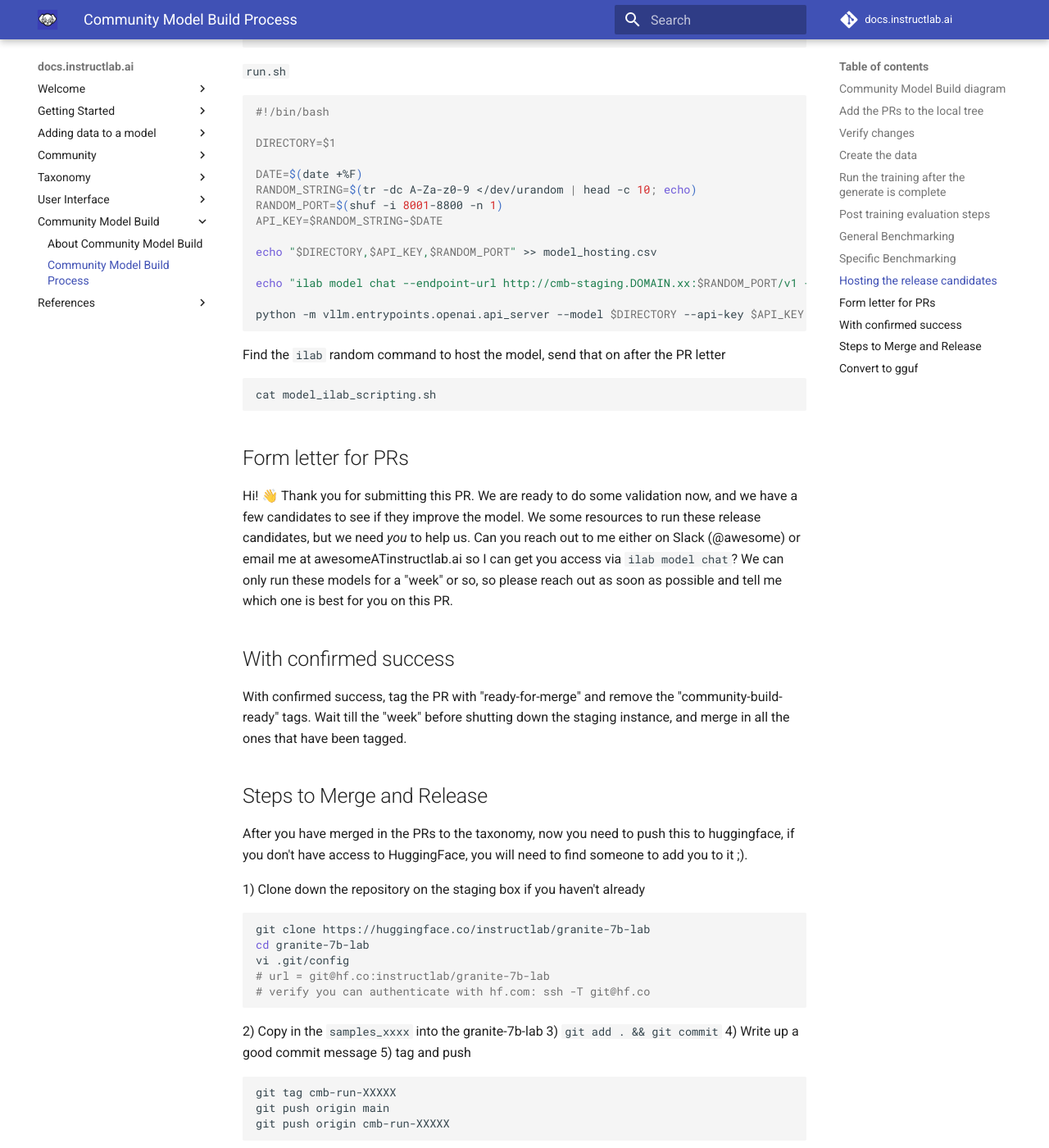
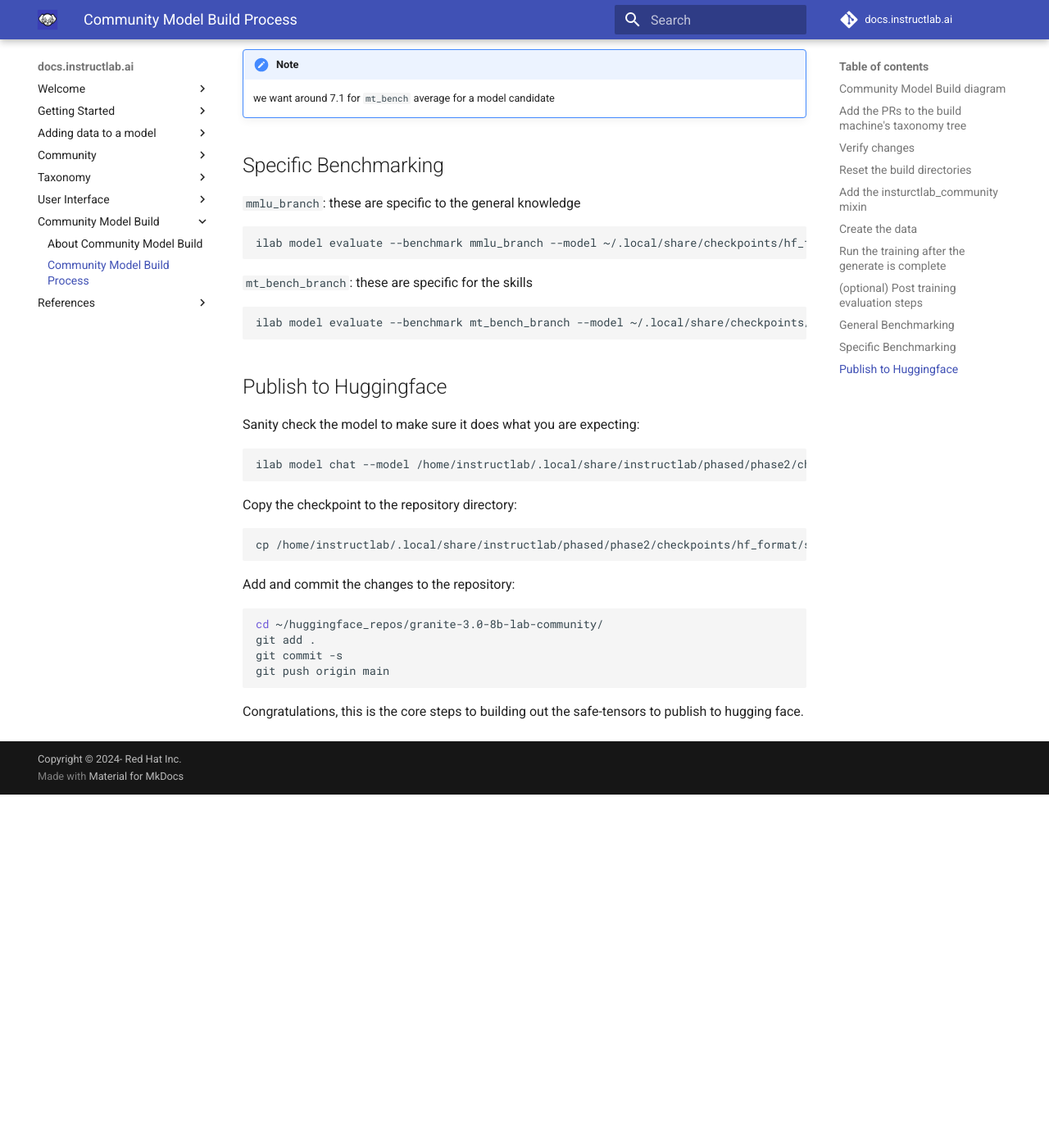
Before and after one commit to instructlab/docs.instructlab.ai, an MkDocs documentation site: the page built from docs/cmb/build_process.md, in a window 1280 px wide and 1400 px high, scrolled down 3019 px. Shown: the whole window at 82% size. Built offline with MkDocs 1.6.1 and Material for MkDocs 9.7.7, drawn with Linux system fonts in a browser that asks for light colours; comment, search, counter and statistics services are not loaded; after the commit the page ends 3988 px from its top, so only the background shows below that; some of the changed text lies outside the part shown.

Commit message:
Updates for Dec 13th granite-3.0-8b-lab-community
These are the direct steps for the build that happened on Dec 13th.

Signed-off-by: JJ Asghar <awesome@ibm.com>

````diff
--- a/docs/cmb/build_process.md
+++ b/docs/cmb/build_process.md
@@ -1,19 +1,31 @@
 
 !!! note
     This document is the Community Build Process, these are the general steps to get the cmb built.
+    If you are looking for the [config.yaml](https://gist.github.com/jjasghar/436931fbee1d34f029f3c099311301c3) that worked for `granite-3.0-8b-base` there it is.
+
 
 ## Community Model Build diagram
 
 ![](../images/instructlab_cmb_build.png)
 
-## Add the PRs to the local tree
+We have created a default `build.sh` script, which will live in a repository (soon). The actual commands are
+explained here, and this should be considered the source of truth.
 
-Add the PRs you want to be built into the run. Tag the PRs with "cmb-running."
+## Add the PRs to the build machine's taxonomy tree
 
+Add the [PRs](https://github.com/instructlab/taxonomy/pulls) you want to be built into the run. Tag the PRs with "cmb-running."
+
+Example:
 ```bash
 mkdir -p compositional_skills/general/synonyms
 vi compositional_skills/general/synonyms/attribution.txt
 vi compositional_skills/general/synonyms/qna.yaml
+```
+Or if you are pulling from GitHub:
+```bash
+cd ~/.local/share/instructlab/taxonomy
+git fetch origin pull/ID/head:BRANCH_NAME
+git checkout BRANCHNAME
 ```
 
 ## Verify changes
@@ -30,21 +42,44 @@
     3rd, 2024. If you have different hardware you'll need a different profile, and different
     options.
 
+## Reset the build directories
+
+Move the old build directories away, or save them. Something along these lines:
+```bash
+mv /home/instructlab/.local/share/instructlab/phased/journalfile.yaml /home/instructlab/.local/share/instructlab/phased/journalfile.yaml_$DATE
+mv /home/instructlab/.local/share/instructlab/datasets /home/instructlab/.local/share/instructlab/datasets_$DATE
+mv /home/instructlab/.local/share/instructlab/phased /home/instructlab/.local/share/instructlab/phased_$DATE
+```
+
+Create the directories you moved away:
+```bash
+mkdir /home/instructlab/.local/share/instructlab/phased
+mkdir /home/instructlab/.local/share/instructlab/datasets
+```
+
+## Add the `insturctlab_community` mixin
+For the community build, off the `base` model, you should add the community data set, these are the steps:
+```bash
+cd ~/.local/share/instructlab/datasets/
+wget https://huggingface.co/datasets/instructlab/InstructLabCommunity/resolve/main/instructlab_community.jsonl
+cd ~
+```
+
 ## Create the data
 ```bash
 # annouce the start of the SDG
-ilab data generate --pipeline full --gpus 8
+ilab data generate --use-legacy-tmpl --pipeline full --gpus 8
 # annouce the completion of the SDG
 ```
 
 ## Run the training after the generate is complete
 ```bash
 # annouce the start of the training
-ilab model train --strategy lab-multiphase --phased-phase1-data ~/.local/share/instructlab/datasets/knowledge_train_msgs_XXXXXXX.jsonl --phased-phase2-data ~/.local/share/instructlab/datasets/skills_train_msgs_XXXXXXX.jsonl --skip-user-confirm --pipeline accelerated --force-clear-phased-cache
+ilab model train --use-legacy-tmpl --strategy lab-multiphase --phased-phase1-data /home/instructlab/.local/share/instructlab/datasets/knowledge_train_msgs_*.jsonl --phased-phase2-data /home/instructlab/.local/share/instructlab/datasets/skills_train_msgs_*.jsonl --skip-user-confirm --force-clear-phased-cache
 # annouce the completion of the training
 ```
 
-## Post training evaluation steps
+## (optional) Post training evaluation steps
 
 If you want to send a sanity check, you can set these two variables to do a subset of the training:
 ```bash
@@ -63,6 +98,7 @@
 
 - `mmlu`: general model knowledge, general facts, it's a knowledge number out of 100
 - `mt_bench`: is a skill based, extraction, etc, out of 10
+
 !!! note
     we want around 7.1 for `mt_bench` average for a model candidate
 
@@ -78,92 +114,24 @@
 ilab model evaluate --benchmark mt_bench_branch --model ~/.local/share/checkpoints/hf_format/<checkpoint> --taxonomy-path ~/.local/share/instructlab/taxonomy --judge-model ~/.cache/instructlab/models/prometheus-8x7b-v2-0 --base-model ~/.cache/instructlab/models/granite-7b-redhat-lab --base-branch main --branch main
 ```
 
-## Hosting the release candidates
+## Publish to Huggingface
 
-!!! warning
-    This needs to be revisited as a process, this was a hack to start.
-
-rsync over the files
+Sanity check the model to make sure it does what you are expecting:
 ```bash
-mkdir $(date +%F)
-cd $(date +%F)
-rsync --info=progress2 -avz -e <USERNAME>@<REMOTE>:~/.local/share/checkpoints/hf_format/samples_xxxxx ./
+ilab model chat --model /home/instructlab/.local/share/instructlab/phased/phase2/checkpoints/hf_format/samples_XXXXX
 ```
 
-Set up (if needed)
+Copy the checkpoint to the repository directory:
 ```bash
-python3.11 -m venv venv
-source venv/bin/activate
-pip install vllm
-./run.sh
+cp /home/instructlab/.local/share/instructlab/phased/phase2/checkpoints/hf_format/samples_XXXX/* ~/huggingface_repos/granite-3.0-8b-lab-community/
 ```
 
-`run.sh`
+Add and commit the changes to the repository:
 ```bash
-#!/bin/bash
-
-DIRECTORY=$1
-
-DATE=$(date +%F)
-RANDOM_STRING=$(tr -dc A-Za-z0-9 </dev/urandom | head -c 10; echo)
-RANDOM_PORT=$(shuf -i 8001-8800 -n 1)
-API_KEY=$RANDOM_STRING-$DATE
-
-echo "$DIRECTORY,$API_KEY,$RANDOM_PORT" >> model_hosting.csv
-
-echo "ilab model chat --endpoint-url http://cmb-staging.DOMAIN.xx:$RANDOM_PORT/v1 --api-key $API_KEY --model $DIRECTORY" >> model_ilab_scripting.sh
-
-python -m vllm.entrypoints.openai.api_server --model $DIRECTORY --api-key $API_KEY --host 0.0.0.0 --port $RANDOM_PORT --tensor-parallel-size 2
+cd ~/huggingface_repos/granite-3.0-8b-lab-community/
+git add .
+git commit -s
+git push origin main
 ```
 
-Find the `ilab` random command to host the model, send that on after the PR letter
-```
-cat model_ilab_scripting.sh
-```
-
-## Form letter for PRs
-
-Hi! 👋
-Thank you for submitting this PR. We are ready to do some validation now, and we have a few candidates to see if they improve the model.
-We some resources to run these release candidates, but we need _you_ to help us. Can you reach out to me either on Slack (@awesome) or email me at awesomeATinstructlab.ai so I can get you access via `ilab model chat`?
-We can only run these models for a "week" or so, so please reach out as soon as possible and tell me which one is best for you on this PR.
-
-## With confirmed success
-
-With confirmed success, tag the PR with "ready-for-merge" and remove the "community-build-ready" tags. Wait till the "week" before shutting down the staging instance, and merge in all the ones that have been tagged.
-
-## Steps to Merge and Release
-
-After you have merged in the PRs to the taxonomy, now you need to push this to huggingface, if you don't have access to HuggingFace, you will need to find someone to add you to it ;).
-
-1) Clone down the repository on the staging box if you haven't already
-
-```bash
-git clone https://huggingface.co/instructlab/granite-7b-lab
-cd granite-7b-lab
-vi .git/config
-# url = git@hf.co:instructlab/granite-7b-lab
-# verify you can authenticate with hf.com: ssh -T git@hf.co
-```
-
-2) Copy in the `samples_xxxx` into the granite-7b-lab
-3) `git add . && git commit`
-4) Write up a good commit message
-5) tag and push
-
-```bash
-git tag cmb-run-XXXXX
-git push origin main
-git push origin cmb-run-XXXXX
-```
-
-## Convert to `gguf`
-```bash
-git clone https://github.com/ggerganov/llama.cpp.git
-cd llama.cpp/
-pip install -r requirements.txt
-make -j8
-./convert_hf_to_gguf.py ../granite-7b-lab --outfile granite-7b-fp16.gguf
-./llama-quantize granite-7b-fp16.gguf granite-7b-_Q4_K_M.gguf Q4_K_M/
-./llama-cli -m granite-7b-_Q4_K_M.gguf -p "who is batman?" -n 128
-```
+Congratulations, this is the core steps to building out the safe-tensors to publish to hugging face.
````
Also changed, not shown: other parts of docs/cmb/build_process.md (+1 -1 lines).
